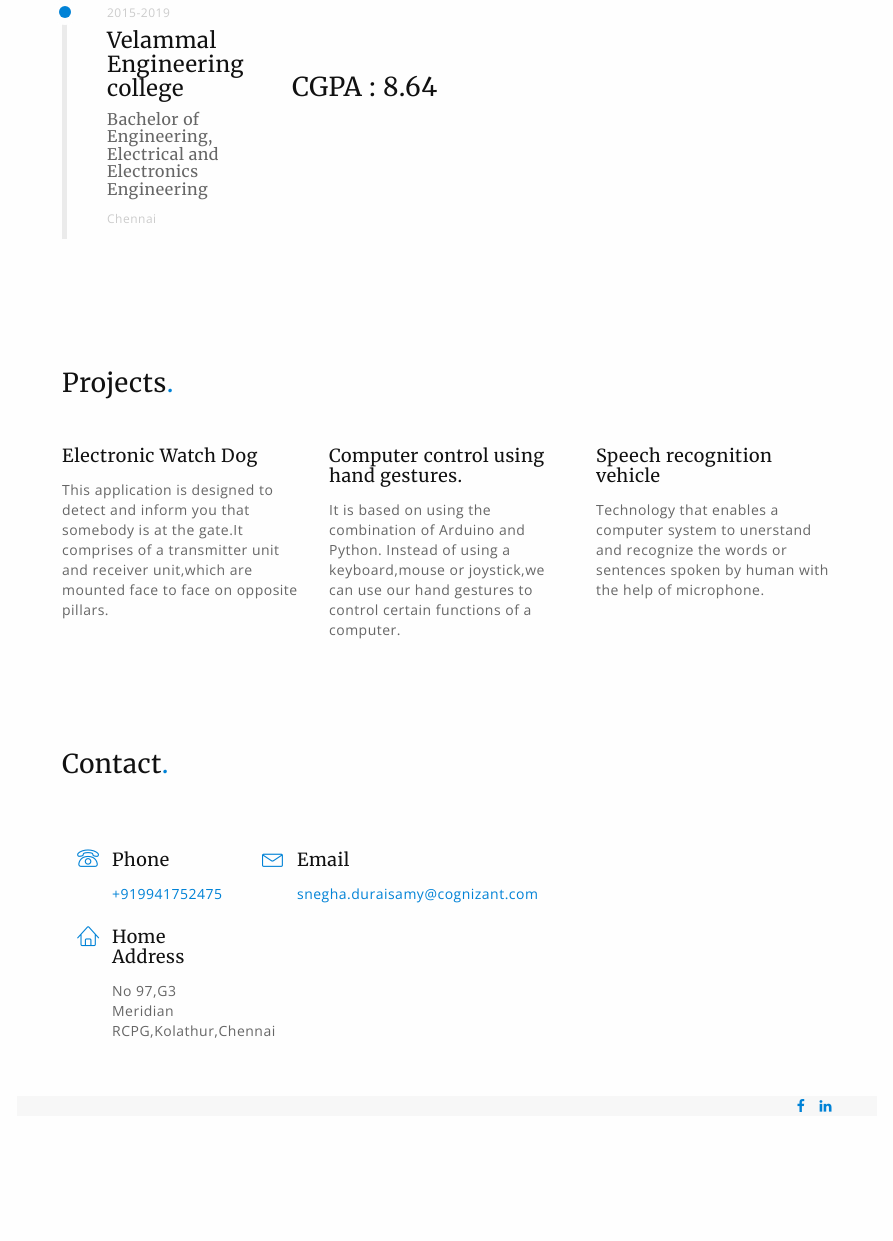
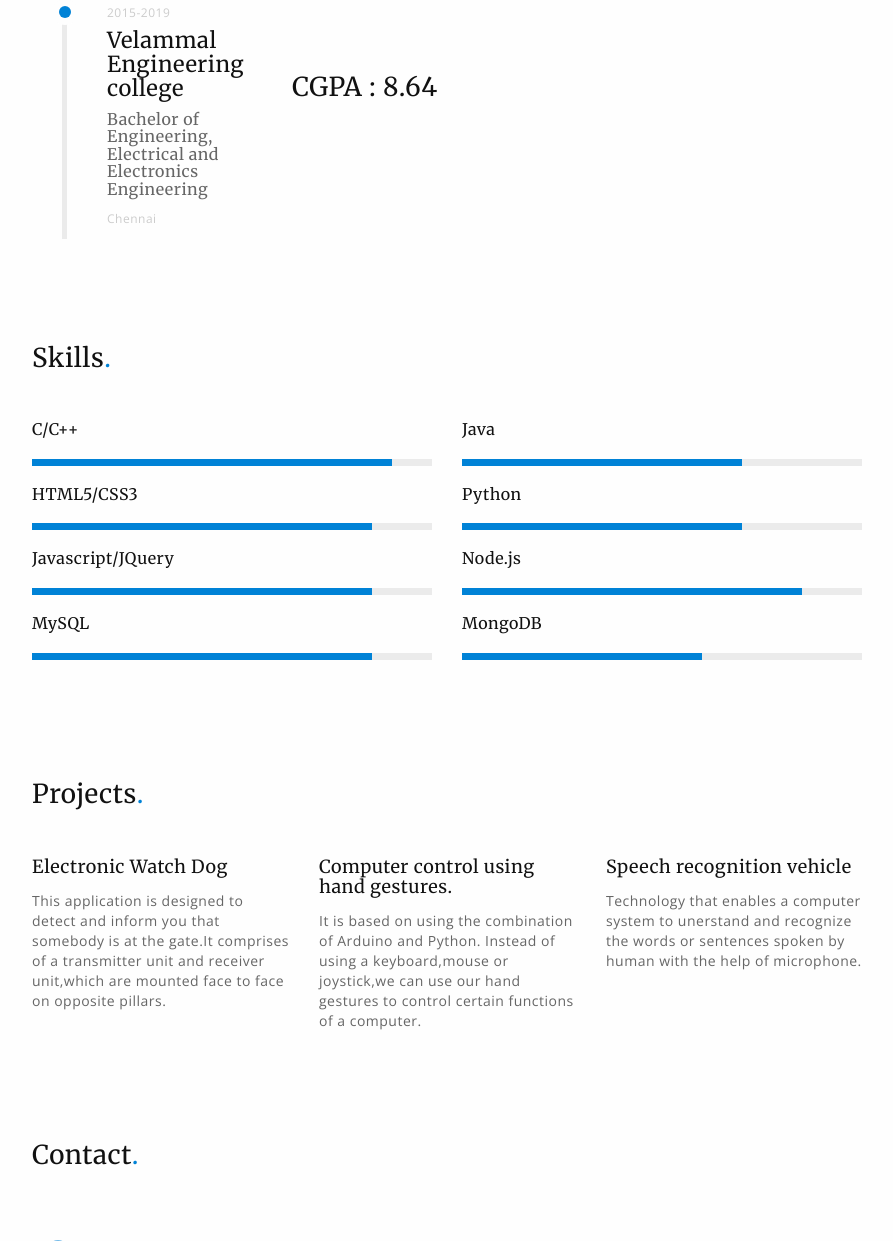
Before and after one commit to snegha10/snegha10.github.io, a plain HTML site: page index.html in a window 1280 px wide. Shown: the part 1220-2461 px from the top of the page, without its empty margins (373-1266 px from the left). Before the commit the page ends 2361 px from the top, so only its background shows below. Drawn offline with nearby package versions, Linux system fonts and the light colour scheme; files whose address does not match are found by name.

Commit message:
Update index.html

```diff
--- a/index.html
+++ b/index.html
@@ -189,6 +189,72 @@
             </div><!-- / container -->
         </section>
         <!-- / education -->
+	<!-- skills -->
+	                <div id="skills">
+	                    <div class="page-header space-left">
+	                        <h3>Skills<span class="text-primary">.</span></h3>
+	                    </div>
+	                    <div class="row">
+	                        <!-- progress-bars left -->
+	                        <div class="col-sm-6">
+	                            <h6 class="progress-title">C/C++</h6>
+	                            <div class="progress">
+	                                <div class="progress-bar progress-bar-primary animated fadeInLeft" role="progressbar" aria-valuenow="90" aria-valuemin="0" aria-valuemax="100" style="width: 90%">
+	                                </div>
+	                            </div><!-- / progress -->
+
+	                            <h6 class="progress-title">HTML5/CSS3</h6>
+	                            <div class="progress">
+	                                <div class="progress-bar progress-bar-primary animated fadeInLeft" role="progressbar" aria-valuenow="85" aria-valuemin="0" aria-valuemax="100" style="width: 85%">
+	                                </div>
+	                            </div><!-- / progress -->
+
+	                            <h6 class="progress-title">Javascript/JQuery</h6>
+	                            <div class="progress">
+	                                <div class="progress-bar progress-bar-primary animated fadeInLeft" role="progressbar" aria-valuenow="85" aria-valuemin="0" aria-valuemax="100" style="width: 85%">
+	                                </div>
+	                            </div><!-- / progress -->
+	                            <h6 class="progress-title">MySQL</h6>
+	                            <div class="progress">
+	                                <div class="progress-bar progress-bar-primary animated fadeInLeft" role="progressbar" aria-valuenow="85" aria-valuemin="0" aria-valuemax="100" style="width: 85%">
+	                                </div>
+	                            </div><!-- / progress -->
+	                        </div>
+	                        <!-- / progress-bars left -->
+
+	                        <!-- progress-bars right -->
+	                        <div class="col-sm-6">
+	                            <h6 class="progress-title">Java</h6>
+	                            <div class="progress">
+	                                <div class="progress-bar progress-bar-primary animated fadeInLeft" role="progressbar" aria-valuenow="70" aria-valuemin="0" aria-valuemax="100" style="width: 70%">
+	                                </div>
+	                            </div><!-- / progress -->
+
+	                            <h6 class="progress-title">Python</h6>
+	                            <div class="progress">
+	                                <div class="progress-bar progress-bar-primary animated fadeInLeft" role="progressbar" aria-valuenow="70" aria-valuemin="0" aria-valuemax="100" style="width: 70%">
+	                                </div>
+	                            </div><!-- / progress -->
+
+	                            <h6 class="progress-title">Node.js</h6>
+	                            <div class="progress">
+	                                <div class="progress-bar progress-bar-primary animated fadeInLeft" role="progressbar" aria-valuenow="85" aria-valuemin="0" aria-valuemax="100" style="width: 85%">
+	                                </div>
+	                            </div>
+	                            <h6 class="progress-title">MongoDB</h6>
+	                            <div class="progress">
+	                                <div class="progress-bar progress-bar-primary animated fadeInLeft" role="progressbar" aria-valuenow="60" aria-valuemin="0" aria-valuemax="100" style="width: 60%">
+	                                </div>
+	                            </div><!-- / progress -->
+	                        </div>
+	                        <!-- / progress-bars right -->
+	                    </div><!-- / row -->
+	                </div>
+	                <!-- / skills -->
+	            </div><!-- / container -->
+	        </section>
+
+
 
        <!-- journal -->
 	        <section id="project">
```
